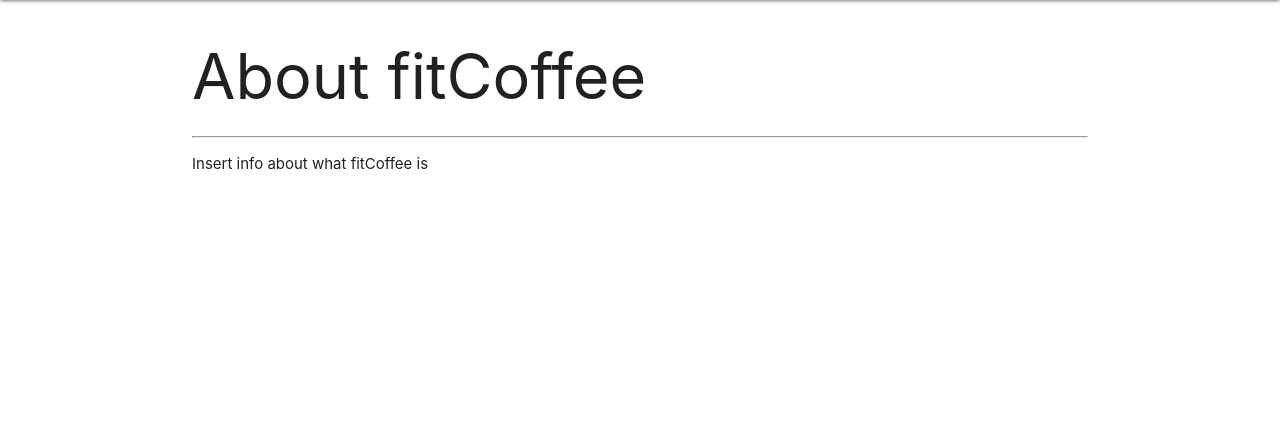
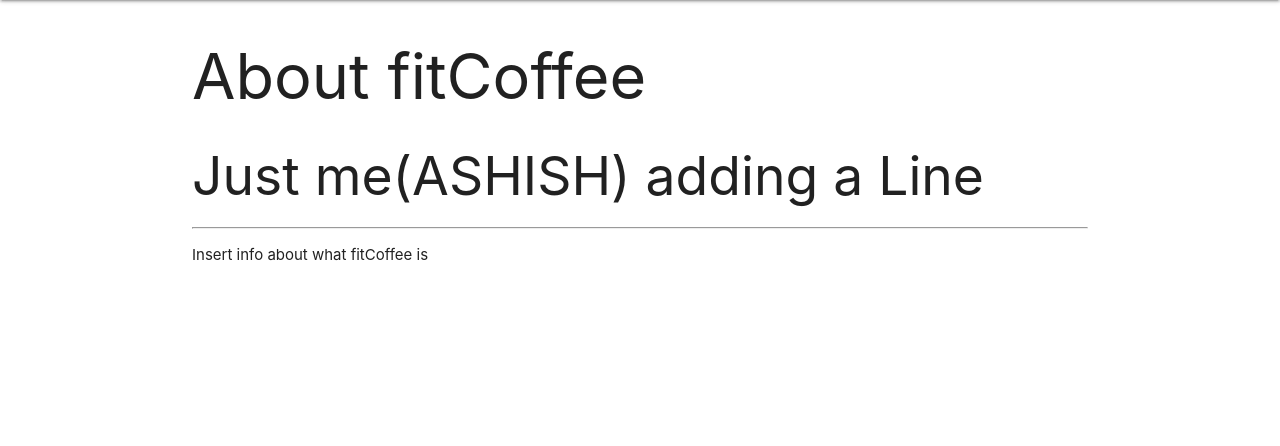
Before and after one commit to ellieeadington/sei66-project03, a Django app: page /about/ in a window 1280 px wide. Shown: the part 64-510 px from the top of the page. Run offline with Django 4.2, Linux system fonts and the light colour scheme.

Commit message:
just me making sure git works

```diff
--- a/main_app/templates/about.html
+++ b/main_app/templates/about.html
@@ -1,6 +1,7 @@
 {% extends 'base.html'%}
 {% block content %}
 <h1>About fitCoffee</h1>
+<h2> Just me(ASHISH) adding a Line</h2>
 <hr />
 <p>Insert info about what fitCoffee is</p>
 {% endblock%}
```
